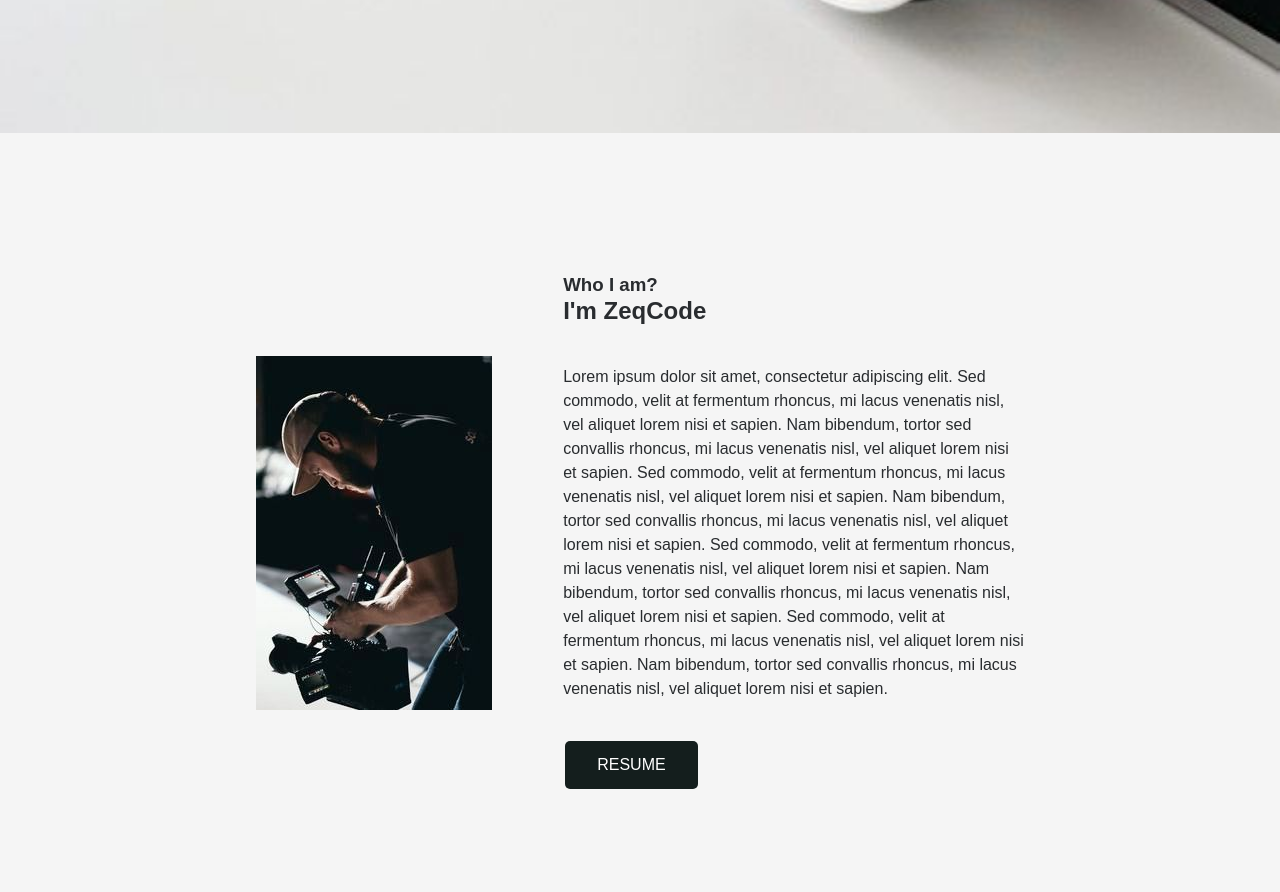
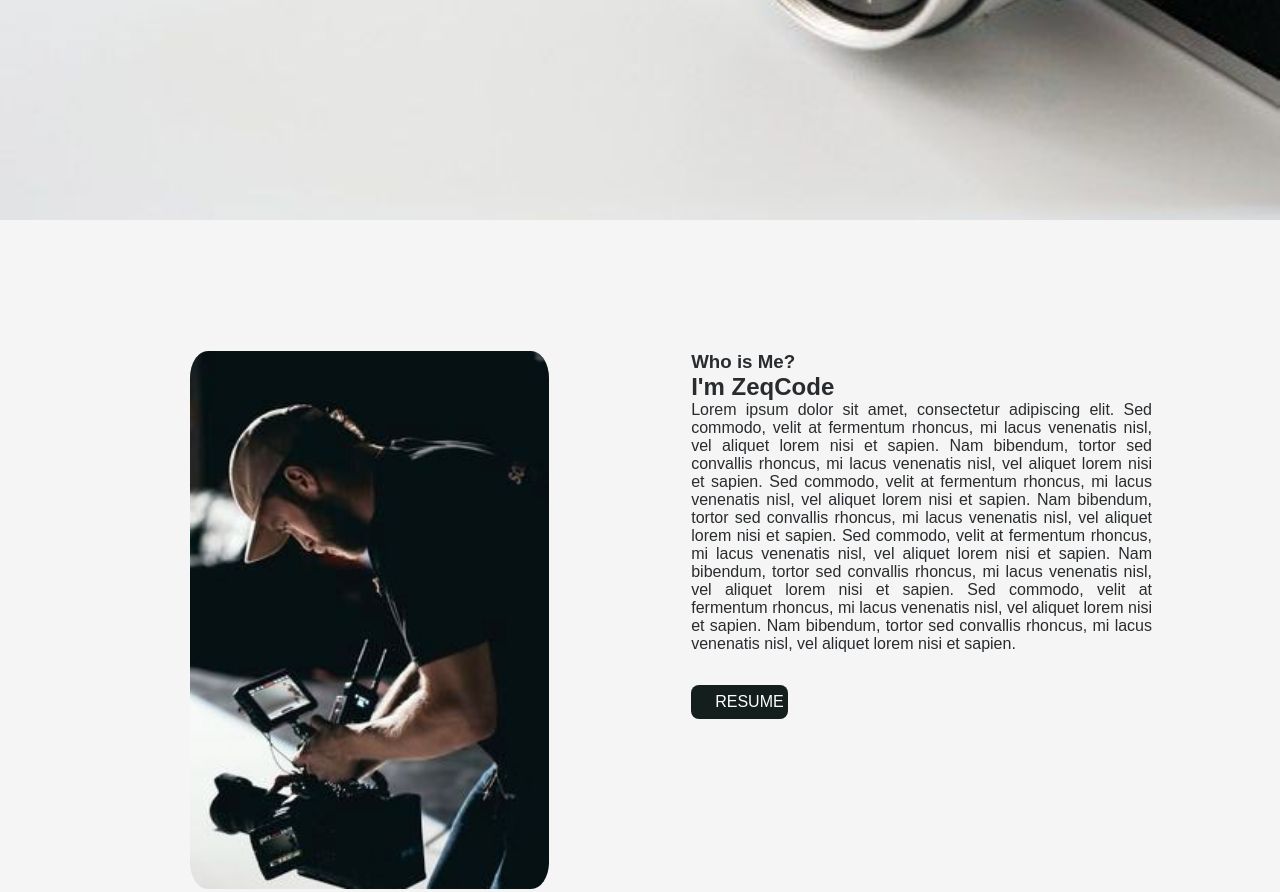
Before and after one commit to itsZekiee/Personal-Portfolio-Temp1, a plain HTML site: page index.html in a window 1280 px wide. Shown: the part 660-1552 px from the top of the page. Drawn offline with nearby package versions, Linux system fonts and the light colour scheme; a web font is replaced by a local one.

Commit message:
Second Draft

```diff
--- a/assets/css/main_style.css
+++ b/assets/css/main_style.css
@@ -16,6 +16,32 @@
   --secondary-color: #446063;
   --tertiary-color: #CCD4DD;
   --main-background: #f5f5f5;
+
+  /*========== Font and typography ==========*/
+  --body-font: 'Poppins', sans-serif;
+  --big-font-size: 2rem;
+  --h1-font-size: 1.5rem;
+  --h2-font-size: 1.25rem;
+  --h3-font-size: 1rem;
+  --normal-font-size: .938rem;
+  --small-font-size: .813rem;
+  --smaller-font-size: .75rem;
+
+  /*========== Font weight ==========*/
+  --font-medium: 500;
+  --font-semi-bold: 600;
+
+  /*========== Margenes Bottom ==========*/
+  --mb-0-5: .5rem;
+  --mb-0-75: .75rem;
+  --mb-1: 1rem;
+  --mb-1-5: 1.5rem;
+  --mb-2: 2rem;
+  --mb-2-5: 2.5rem;
+
+  /*========== z index ==========*/
+  --z-tooltip: 10;
+  --z-fixed: 100;
 }
 
 /*============== BASE ==============*/
@@ -24,9 +50,10 @@ html {
 }
 
 body {
-  margin: var(--header-height) 0 0 0;
+  margin: 0;
   background-color: var(--main-background);
   color: var(--text-color);
+  font-family: "Anek Bangla", sans-serif;
   transition:.4s; /*For animation dark mode*/
 }
 
@@ -45,13 +72,22 @@ img {
 
 /*============== REUSABLE CODES ==============*/
 section {
-  padding: 5.5rem 0 5.5rem;
+  padding: 10rem 0 5.5rem;
 }
 
 .section__title {
-  font-size: var(--h1-font-size);
-  margin-bottom: var(--mb-2);
-  line-height: 140%;
+  font-size: 1.5rem;
+  font-weight: bold;
+  text-align: center;
+  margin-bottom: 2rem;
+}
+
+.container {
+  width: 100%;
+  padding-right: 15px;
+  padding-left: 15px;
+  margin-right: auto;
+  margin-left: auto;
 }
 
 .grid {
@@ -59,24 +95,26 @@ section {
 }
 
 .main {
-  overflow: hidden;
+
   background-color: var(--main-background);
+  padding-top: var(--header-height);
 }
 
 /*============== HEADER ==============*/
 .header {
-    height: var(--header-height);
+  position: sticky;
+  top: 0;
+  z-index: 100;
   width: 100%;
   background-color: var(--main-background);
-    position: sticky;
+  height: 5rem;
 }
 
 .nav {
-    top: 0;
   display: flex;
   justify-content: space-between;
   padding: 0 10vw;
-    line-height: 90px;
+  line-height: 5rem;
   z-index: 100;
 }
 
@@ -113,29 +151,24 @@ section {
   font-weight: 500;
   color: var(--text-color);
   padding: 0 5px;
+  position: relative;
 }
 
 .nav__link::after {
   content: "";
   position: absolute;
   left: 0;
-    bottom: 1.5rem;
+  bottom: .1rem;
   width: 0;
   height: 2px;
   background-color: var(--primary-color);
   transition: width 0.3s ease;
 }
 
-.nav__link:hover,
-.nav__link:active,
-.nav__link:focus {
-    color: var(--secondary-color);
-    }
-
 .nav__link:hover::after,
-.nav__link:active::after,
+.nav__link.active::after,
 .nav__link:focus::after {
-    width: 60%;
+  width: 100%;
   animation: nav-underline 0.3s ease-in-out forwards;
   background-color: var(--secondary-color);
 }
@@ -144,9 +177,30 @@ section {
   0% {
     width: 0;
   }
-    100% {
-      width: 60%;
+
+  70% {
+    width: 100%;
   }
+}
+
+.nav__item {
+  position: relative;
+}
+
+.nav__item.active .nav__link::after {
+  animation: none;
+  width: 100%;
+  background-color: var(--secondary-color);
+}
+
+.nav__item {
+  position: relative;
+}
+
+.nav__item.active .nav__link::after {
+  animation: none;
+  width: 100%;
+  background-color: var(--secondary-color);
 }
 
 /*============== HOME ==============*/
@@ -162,6 +216,7 @@ section {
   justify-content: center;
   flex-direction: column;
   overflow: hidden;
+  min-height: 100vh; /* Add this line */
 }
 
 .head__content {
@@ -212,65 +267,52 @@ section {
   display: flex;
   align-items: center;
   justify-content: center;
+  text-align: center;
+  overflow: hidden;
 }
 
 .about__content {
-  font-family: "Anek Bangla", sans-serif;
-  display: flex;
-  justify-content: space-between;
-  align-items: center;
-  width: 60%;
-  margin: 0 auto;
+  width: 80%;
+  display: inline-flex;
 }
 
-.abt_img {
-  width: 50%;
-  height: 300px;
-  object-fit: cover;
-  margin-right: 100rem;
+.abt__img {
+  display: block;
+  margin: 0 auto;
+  width: 35%;
+  border-radius: 5%;
 }
 
 .about__data {
-  width: 60%;
-  text-align: right;
+  width:45%;
+  display: inline-flex;
+  flex-direction: column;
+  margin-left: 5rem;
   text-align: justify;
-  text-justify: inter-word;
 }
 
-.about__data h3 {
-  padding-bottom: 1px;
+.about__description {
+  text-align: justify;
+}
+
+.btn_resume {
+  display: inline-block;
+  width: 21%;
+  margin-top: 2rem;
+  padding: 0.5rem 1.5rem;
+  background-color: var(--primary-color);
+  color: white;
+  border-radius: 0.5rem;
+  text-decoration: none;
+  transition: background-color 0.3s ease;
   text-align: left;
 }
 
-.about__title {
-  padding-bottom: 2.5rem;
-  text-align: left;
+.btn_resume:hover {
+  background-color: var(--secondary-color);
 }
 
-.about__description {
-  padding-bottom: 20px;
-  text-align: left;
-  line-height: 1.5;
-  margin-bottom: 1rem;
+/* ========== PROJECT SECTION ========== */
+.project {
+  background-color: var(--primary-color);
 }
-
-.btn__resume {
-  text-align: left;
-  background-color: var(--primary-color);
-  border-radius: 5px;
-  border: none;
-  color: white;
-  padding: 15px 32px;
-  text-align: center;
-  text-decoration: none;
-  display: inline-block;
-  font-size: 16px;
-  margin: 4px 2px;
-  cursor: pointer;
-  transition: background-color 0.3s ease-in-out;
-}
-
-.btn__resume:hover {
-  background-color: var(--secondary-color);
-  cursor: pointer;
-}
--- a/index.html
+++ b/index.html
@@ -49,7 +49,7 @@
         </header>
 
         <!-- ========== HOME SECTION  ==========-->
-        <section class="home container">
+        <section class="home container" id="home">
             <div class="head__content">
                 <h1 class="head__title">Crafting the Unimaginable</h1>
                 <h2 class="sub__title">Bringing the impossible to life, one scene at a time.</h2>
@@ -65,24 +65,31 @@
 
         <!-- ========== ABOUT SECTION ==========-->
         <section class="about container" id="about">
+            <div class="about__content grid">
+                <img src="assets/media/image_three.jpg" alt="" class="abt__img">
 
-            <div class="about__content grid">
-                <img src="assets/media/image_three.jpg" alt="abt_img">
                 <div class="about__data">
-                    <h3>Who I am?</h3>
-                    <h1 class="about__title">I'm ZeqCode </h1>
+                    <h3 class="abt__txt">Who is Me?</h3>
+                    <h1 class="abt_title">I'm ZeqCode</h1>
+
                     <p class="about__description">
-                    Lorem ipsum dolor sit amet, consectetur adipiscing elit. Sed commodo, velit at fermentum rhoncus, mi lacus venenatis nisl,
-                    vel aliquet lorem nisi et sapien. Nam bibendum, tortor sed convallis rhoncus, mi lacus venenatis nisl, vel aliquet lorem
-                    nisi et sapien. Sed commodo, velit at fermentum rhoncus, mi lacus venenatis nisl, vel aliquet lorem nisi et sapien. Nam
-                    bibendum, tortor sed convallis rhoncus, mi lacus venenatis nisl, vel aliquet lorem nisi et sapien. Sed commodo, velit at
-                    fermentum rhoncus, mi lacus venenatis nisl, vel aliquet lorem nisi et sapien. Nam bibendum, tortor sed convallis rhoncus,
-                    mi lacus venenatis nisl, vel aliquet lorem nisi et sapien. Sed commodo, velit at fermentum rhoncus, mi lacus venenatis nisl,
-                    vel aliquet lorem nisi et sapien. Nam bibendum, tortor sed convallis rhoncus, mi lacus venenatis nisl, vel aliquet lorem nisi et sapien.
+                        Lorem ipsum dolor sit amet, consectetur adipiscing elit. Sed commodo, velit at fermentum rhoncus, mi lacus venenatis nisl,
+                        vel aliquet lorem nisi et sapien. Nam bibendum, tortor sed convallis rhoncus, mi lacus venenatis nisl, vel aliquet lorem nisi
+                        et sapien. Sed commodo, velit at fermentum rhoncus, mi lacus venenatis nisl, vel aliquet lorem nisi et sapien. Nam
+                        bibendum, tortor sed convallis rhoncus, mi lacus venenatis nisl, vel aliquet lorem nisi et sapien. Sed commodo, velit at
+                        fermentum rhoncus, mi lacus venenatis nisl, vel aliquet lorem nisi et sapien. Nam bibendum, tortor sed convallis rhoncus,
+                        mi lacus venenatis nisl, vel aliquet lorem nisi et sapien. Sed commodo, velit at fermentum rhoncus, mi lacus venenatis nisl,
+                        vel aliquet lorem nisi et sapien. Nam bibendum, tortor sed convallis rhoncus, mi lacus venenatis nisl, vel aliquet lorem nisi et sapien.
                     </p>
-                    <button type="button" class="btn__resume">RESUME</button>
+
+                    <!-- Show Resume! -->
+                    <a href="#" class="btn_resume">RESUME</a>
                 </div>
             </div>
+        </section>
+
+        <!-- ========== ABOUT SECTION ==========-->
+        <section class="project container" id="project">
 
         </section>
     </main>
```
Lines whose indentation alone changed are shown as unchanged.
